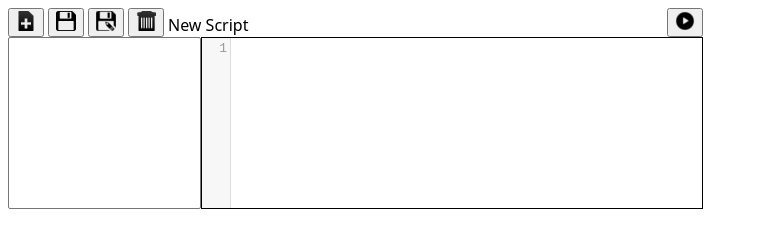
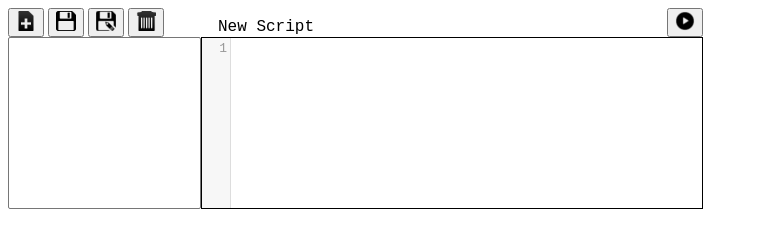
Before and after one commit to fishythefish/chromescript, a browser extension: page chromescript.html in a window 1280 px wide. Shown: the whole page, without its empty margins (0-758 px from the left). Drawn offline with Linux system fonts and the light colour scheme.

Commit message:
prettified the label

```diff
--- a/style.css
+++ b/style.css
@@ -4,8 +4,8 @@ body {
 }
 
 #filename{
-    font-family: "Sans";
-    margin-left: auto;
+    font-family: "Courier New";
+    margin-left: 50px;
     margin-right: auto;
 }
 
```
